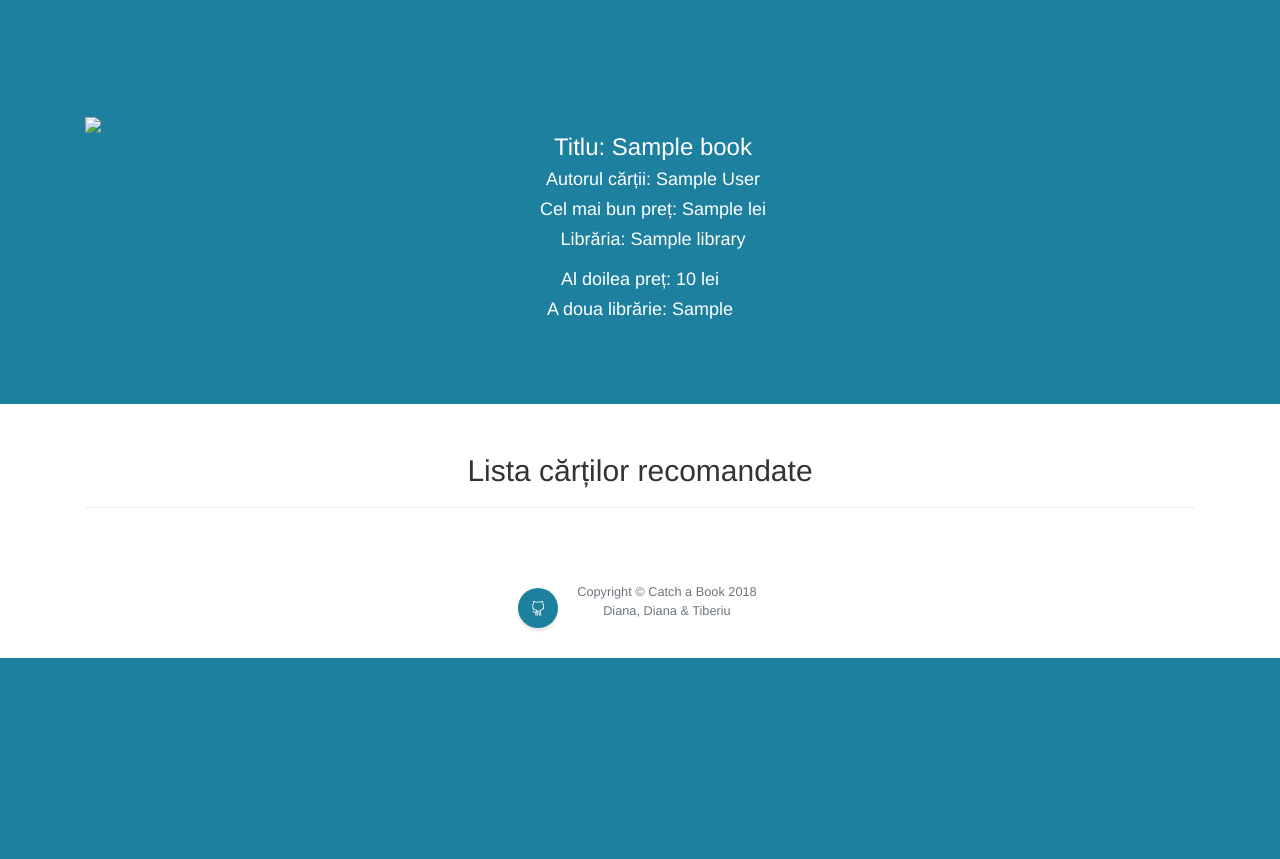
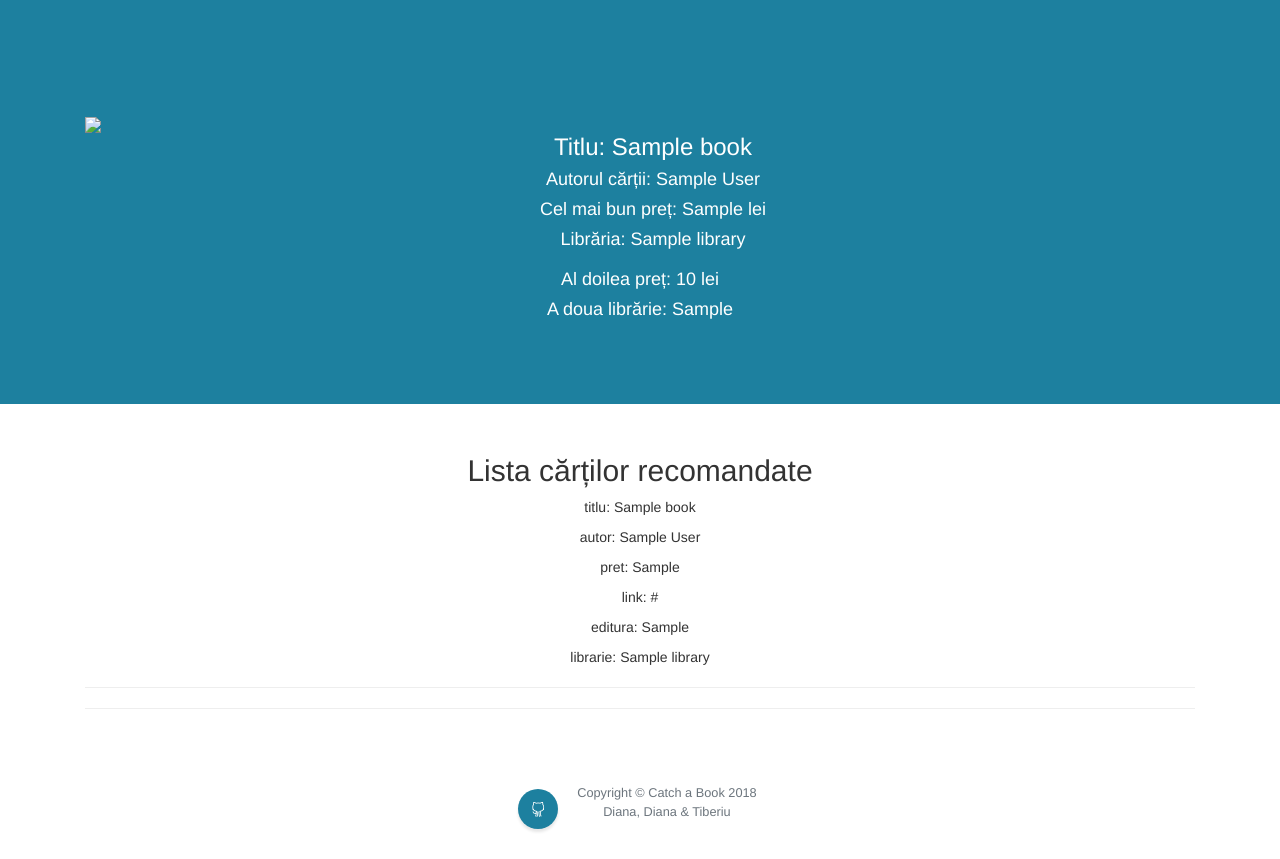
Before and after one commit to mdiannna/Catch-a-book, a Flask app: template Code/app/templates/search.html in a window 1280 px wide. Shown: the part 217-1076 px from the top of the page. Before the commit the page ends 875 px from the top, so only its background shows below. Run offline with Flask 2, Linux system fonts and the light colour scheme; tables that the repository leaves empty hold one stand-in row (values such as "Sample post"); the template is opened without the code that fills it: values that come from a table or form of the project are taken from there, most other values are stand-ins (such as "Sample title", 1, 10 or a date in 2020); some libraries are stand-ins or nearby versions.

Commit message:
Added recommended books

```diff
--- a/Code/app/templates/search.html
+++ b/Code/app/templates/search.html
@@ -52,11 +52,21 @@
         </div>
     </section>
 
+    {% if recommended_books|length > 0 %}
     <section id="recommended_books" class="bg-white text-center">
         <div class="container">
             <div class="row">
                 <div class="col-lg-12 text-center">
                     <h2>Lista cărților recomandate</h2>
+                    {% for book in recommended_books %}
+                        <p>titlu: {{book.title}}</p>
+                        <p>autor: {{book.author}}</p>
+                        <p>pret: {{book.price}}</p>
+                        <p>link: {{book.link}}</p>
+                        <p>editura: {{book.publisher}}</p>
+                        <p>librarie: {{book.library.name}}</p>
+                        <hr>
+                    {% endfor %}
                     <hr>
                 </div>
             </div>
@@ -64,6 +74,7 @@
         </div>
 
     </section>
+    {% endif%}
 
 
 {% endblock %}
```
